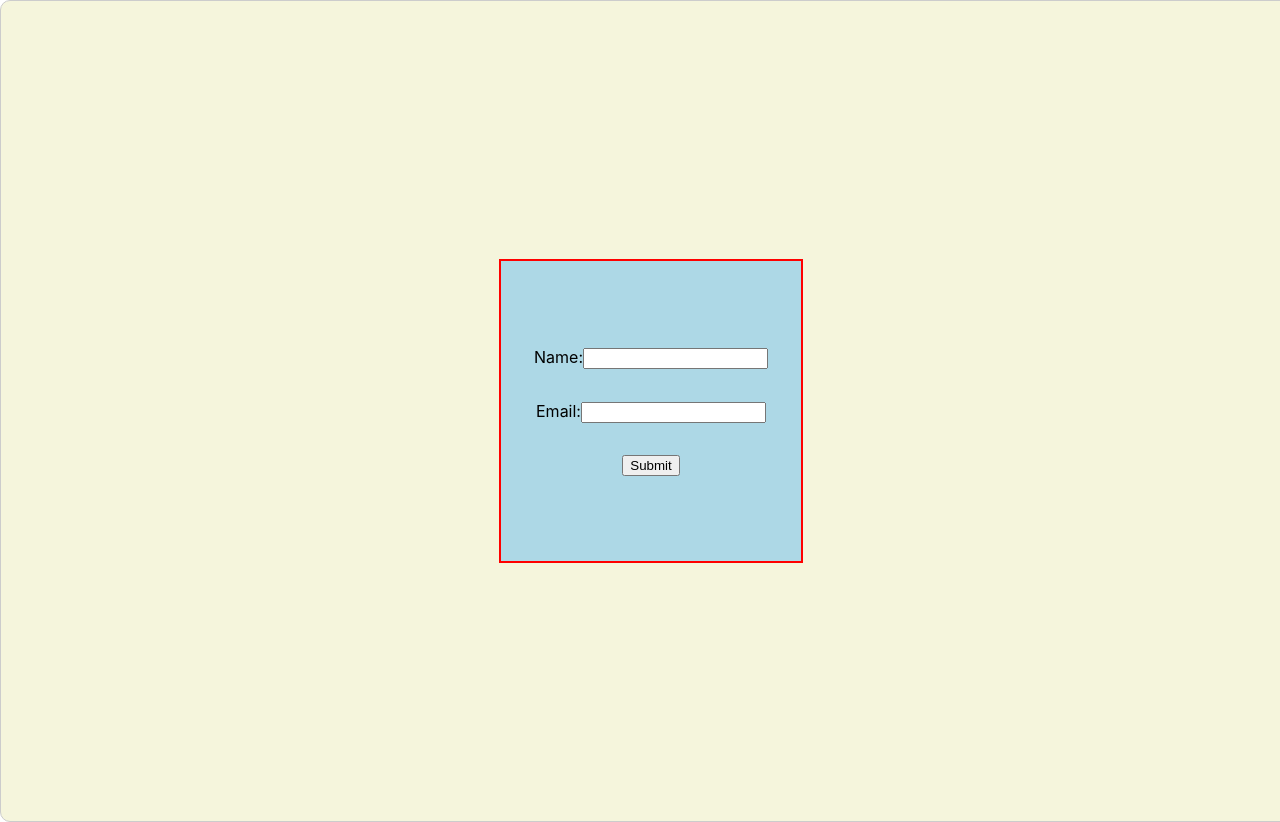
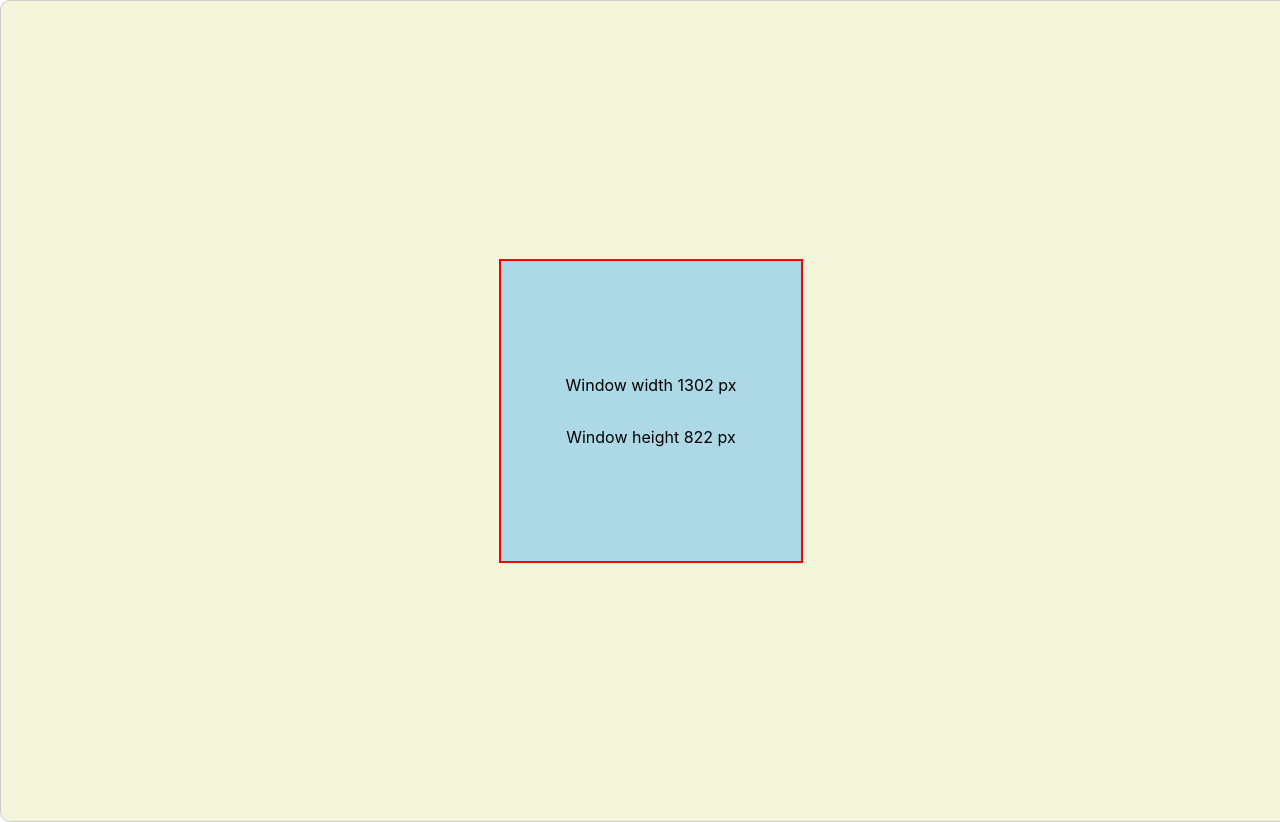
Before and after one commit to Sukriti-Bhatia-Zs/react-training, a React (Create React App) app in the folder react-practice copy/trycontextapi/: page / in a window 1280 px wide. Shown: the top 822 px of the page. Built offline with nearby package versions, Linux system fonts and the light colour scheme.

Commit message:
Dya9 updated

```diff
--- a/react-practice copy/trycontextapi/src/App.js
+++ b/react-practice copy/trycontextapi/src/App.js
@@ -15,8 +15,8 @@ function App() {
       {/* <Buttons4/> */}
       {/* <CustomHookUseIsMounted/> */}
       {/* <CustomHookUseWindowSize/> */}
-      {/* <CustomHookUseCompSize/> */}
-      <FormValidation/>
+      <CustomHookUseCompSize/>
+      {/* <FormValidation/> */}
     </div>
   );
 }
--- a/react-practice copy/trycontextapi/src/Customhooks/CustomHookUseCompSize.jsx
+++ b/react-practice copy/trycontextapi/src/Customhooks/CustomHookUseCompSize.jsx
@@ -1,15 +1,18 @@
 import React from "react"
 import useCompSize from "./useCompSize";
-import { useState } from "react";
+import { useState ,useRef} from "react";
 
 
 
 const CustomHookUseCompSize=()=>{
+    const ref=useRef();
 
-    const {compsize}=useCompSize();
+    const {compsize}=useCompSize(ref);
+
+
 
     return (
-        <div className="mainbody">
+        <div className="mainbody" ref={ref}>
 
             <div className="content">
                 <div >
--- a/react-practice copy/trycontextapi/src/Customhooks/useCompSize.jsx
+++ b/react-practice copy/trycontextapi/src/Customhooks/useCompSize.jsx
@@ -11,17 +11,17 @@ const useCompSize=(ref)=>{
 
         const changesize=()=>{
             if(ref.current){
-                setCompSize(prev=>({...prev,width:ref.current.offsetwidth,height:ref.current.offsetheight}))
+                setCompSize(prev=>({...prev,width:ref.current.offsetWidth,height:ref.current.offsetHeight}))
             }
         }
 
         const resizeObserver = new ResizeObserver(changesize);
 
         if(ref.current){
-            resizeObserver.observer(ref.current)
+            resizeObserver.observe(ref.current)
         }
 
-    },[ref.current])
+    },[ref])
 
     return {compsize}
 
```
